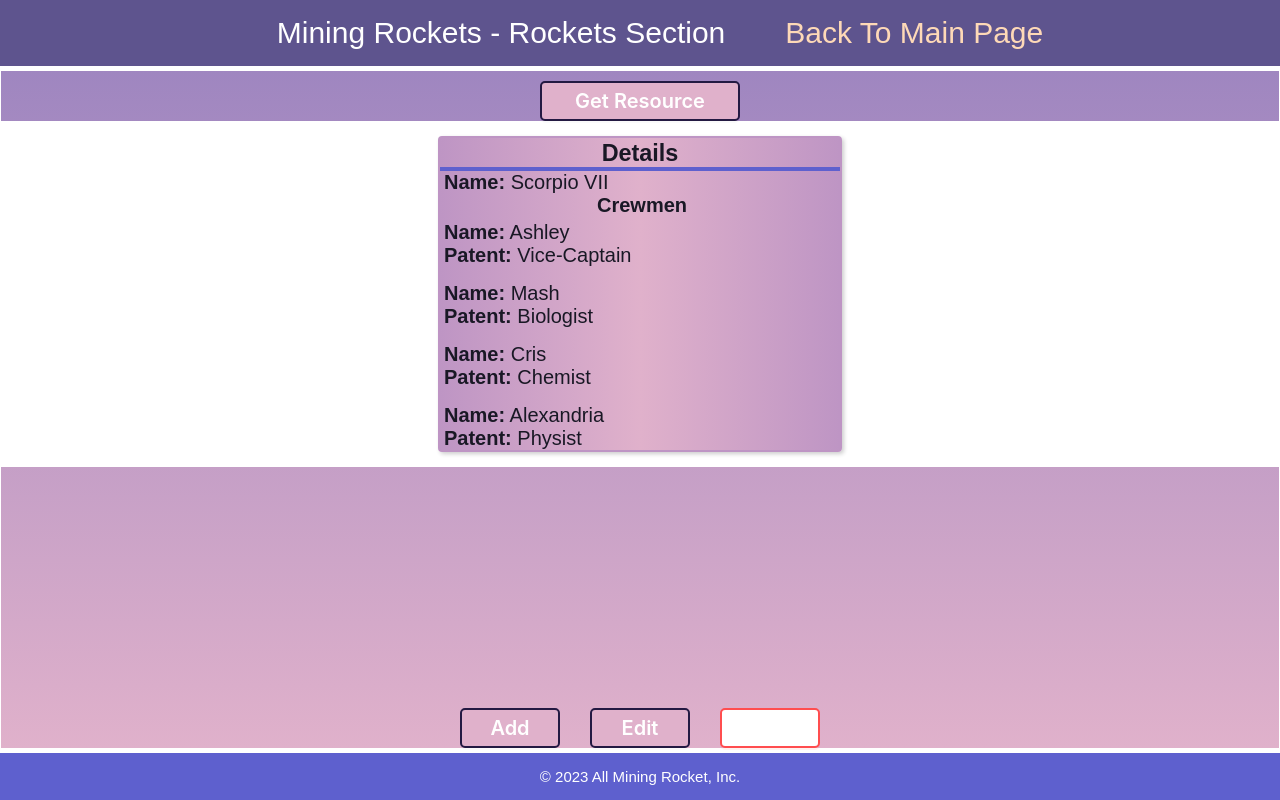
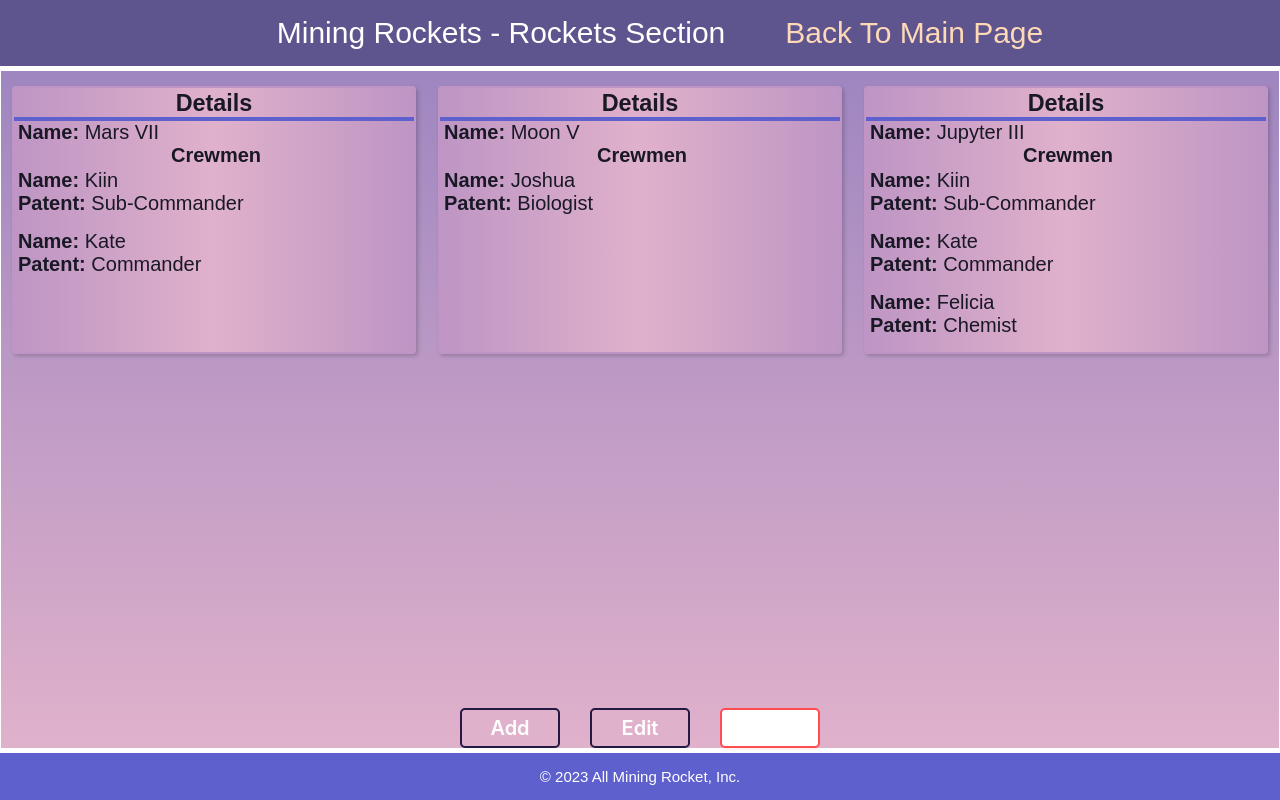
Before and after one commit to erianalves-plank/rocket-system-frontend, a React (Vite) app in the folder rocket-system-frontend/: page /crew in a window 1280 px wide. Built offline with nearby package versions, Linux system fonts and the light colour scheme; a web font is replaced by a local one.

Commit message:
Entities pages displaying data dynamic and initial refactoring towards using thwmw style

```diff
--- a/rocket-system-frontend/src/components/ButtonsManageResource.tsx
+++ b/rocket-system-frontend/src/components/ButtonsManageResource.tsx
@@ -5,7 +5,7 @@ import { Button, Modal } from 'antd'
 import { ThemeContext } from '../theme/ThemeContext'
 import { CustomForm } from './Form'
 
-function ButtonsMangaResource() {
+function ButtonsManageResource() {
   const theme = useContext(ThemeContext)
   const [isModalOpen, setIsModalOpen] = useState(false)
   const showModal = () => {
@@ -59,4 +59,4 @@ function ButtonsMangaResource() {
   )
 }
 
-export { ButtonsMangaResource }
+export { ButtonsManageResource }
--- a/rocket-system-frontend/src/components/cardContent/CardContentCrew.tsx
+++ b/rocket-system-frontend/src/components/cardContent/CardContentCrew.tsx
@@ -1,61 +1,52 @@
-const CardContentCrew = () => {
+import { ThemeContext } from "../../theme/ThemeContext"
+import { useContext } from 'react'
+
+interface DataCrew {
+  id: string
+  name: string
+  crewmen: object[]
+}
+
+const CardContentCrew: React.FC<DataCrew> = ({ name, crewmen }) => {
+
+
+  const theme = useContext(ThemeContext)
+
+  const crewmenSection = crewmen.map(item => {
+    const crewmanInfo = <>
+      <p style={{ margin: 0, paddingLeft: '4px' }}>
+        <strong>Name:</strong> {item.name}
+      </p>
+      <p style={{ margin: '0 0 15px 0', paddingLeft: '4px' }}>
+        <strong>Patent:</strong> {item.patent}
+      </p>
+    </>
+
+    return crewmanInfo;
+  })
+
+
   return (
     <div
-      style={{
-        display: 'flex',
-        flexDirection: 'column',
-        textAlign: 'center',
-        border: '2px solid #be95c4',
-        width: '400px',
-        margin: '15px auto',
-        borderRadius: '4px',
-        boxShadow: '2px 2px 4px rgba(0, 0, 0, 0.2)',
-        background: 'linear-gradient(to right, #be95c4, #e0b1cb, #be95c4)',
-      }}
+      style={theme.flexItemCrew}
     >
       <h3
-        style={{
-          marginTop: '2px',
-          marginBottom: 0,
-          borderBottom: '4px solid #5e60ce',
-        }}
+        style={theme.flexItemTitle}
       >
         Details
       </h3>
       <div>
         <p style={{ margin: 0, paddingLeft: '4px' }}>
-          <strong>Name:</strong> Scorpio VII
+          <strong>Name:</strong> {name}
         </p>
       </div>
       <div>
-        <h4 style={{ marginTop: 0, marginBottom: '4px', paddingLeft: '4px' }}>
+        <h4 style={theme.flexItemSub_Title}>
           Crewmen
         </h4>
+
         <div>
-          <p style={{ margin: 0, paddingLeft: '4px' }}>
-            <strong>Name:</strong> Ashley
-          </p>
-          <p style={{ margin: '0 0 15px 0', paddingLeft: '4px' }}>
-            <strong>Patent:</strong> Vice-Captain
-          </p>
-          <p style={{ margin: 0, paddingLeft: '4px' }}>
-            <strong>Name:</strong> Mash
-          </p>
-          <p style={{ margin: '0 0 15px 0', paddingLeft: '4px' }}>
-            <strong>Patent:</strong> Biologist
-          </p>
-          <p style={{ margin: 0, paddingLeft: '4px' }}>
-            <strong>Name:</strong> Cris
-          </p>
-          <p style={{ margin: '0 0 15px 0', paddingLeft: '4px' }}>
-            <strong>Patent:</strong> Chemist
-          </p>
-          <p style={{ margin: 0, paddingLeft: '4px' }}>
-            <strong>Name:</strong> Alexandria
-          </p>
-          <p style={{ margin: 0, paddingLeft: '4px' }}>
-            <strong>Patent:</strong> Physist
-          </p>
+          {crewmenSection}
         </div>
       </div>
     </div>
--- a/rocket-system-frontend/src/components/cardContent/CardContentLaunch.tsx
+++ b/rocket-system-frontend/src/components/cardContent/CardContentLaunch.tsx
@@ -1,17 +1,40 @@
-const CardContentLaunch = () => {
+import { ThemeContext } from '../../theme/ThemeContext.tsx'
+import { useContext } from 'react'
+
+interface DataCrew {
+  name: string
+  crewmen: object[]
+}
+
+interface DataLaunch {
+  launchCode: string
+  date: string
+  success: boolean
+  rocket: string
+  crew: DataCrew
+}
+
+
+const CardContentLaunch: React.FC<DataLaunch> = ({ launchCode, date, success, rocket, crew }) => {
+  const theme = useContext(ThemeContext);
+
+/*   const crewmenSection = crew.crewmen.map(item => {
+    const crewmanInfo = <>
+      <p style={{ margin: 0, paddingLeft: '30px' }}>
+        <strong>Name:</strong> {item.name}
+      </p>
+      <p style={{ margin: '0 0 15px 0', paddingLeft: '30px' }}>
+        <strong>Patent:</strong> {item.patent}
+      </p>
+    </>
+
+    return crewmanInfo;
+  })
+ */
+  const infoSuccess = success ? 'True' : 'False';
   return (
     <div
-      style={{
-        display: 'flex',
-        flexDirection: 'column',
-        textAlign: 'center',
-        border: '2px solid #be95c4',
-        width: '400px',
-        margin: '15px auto',
-        borderRadius: '4px',
-        boxShadow: '2px 2px 4px rgba(0, 0, 0, 0.2)',
-        background: 'linear-gradient(to right, #be95c4, #e0b1cb, #be95c4)',
-      }}
+      style={theme.flexItemCrew as React.CSSProperties}
     >
       <h3
         style={{
@@ -24,13 +47,13 @@ const CardContentLaunch = () => {
       </h3>
       <div>
         <p style={{ margin: 0, paddingLeft: '4px' }}>
-          <strong>Launch Code:</strong> BBC001
+          <strong>Launch Code:</strong> {launchCode}
         </p>
         <p style={{ margin: 0, paddingLeft: '4px' }}>
-          <strong>Date:</strong> 02/01/1999
+          <strong>Date:</strong> {date}
         </p>
         <p style={{ margin: 0, paddingLeft: '4px' }}>
-          <strong>Success:</strong> true
+          <strong>Success:</strong> {infoSuccess}
         </p>
       </div>
       <div>
@@ -39,7 +62,7 @@ const CardContentLaunch = () => {
         </h4>
         <div>
           <p style={{ margin: 0, paddingLeft: '4px' }}>
-            <strong>Name:</strong> Kraskovich
+            <strong>Name:</strong> {rocket}
           </p>
         </div>
         <h4
@@ -48,23 +71,17 @@ const CardContentLaunch = () => {
           Crew
         </h4>
         <div>
+
           <p style={{ margin: '0 0 10px 0', paddingLeft: '4px' }}>
-            <strong>Name:</strong> Shalashaska
+            <strong>Name:</strong> {crew.name}
           </p>
+
+{/*           <p style={{ marginTop: '5px', marginBottom: '2px', paddingLeft: '4px' }}>Crewmen</p>
+
           <div>
-            <p style={{ margin: 0, paddingLeft: '30px' }}>
-              <strong>Name:</strong> Ashley
-            </p>
-            <p style={{ margin: '0 0 15px 0', paddingLeft: '30px' }}>
-              <strong>Patent:</strong> Vice-Captain
-            </p>
-            <p style={{ margin: 0, paddingLeft: '30px' }}>
-              <strong>Name:</strong> Mash
-            </p>
-            <p style={{ margin: '0 0 15px 0', paddingLeft: '30px' }}>
-              <strong>Patent:</strong> Biologist
-            </p>
-          </div>
+            {crewmenSection}
+          </div> */}
+
         </div>
       </div>
     </div>
--- a/rocket-system-frontend/src/css/Page.css
+++ b/rocket-system-frontend/src/css/Page.css
@@ -13,7 +13,6 @@ li {
     font-size: 30px;
 }
 
-
 .container-rocket-page {
     font-size: 20px;
     background: linear-gradient(#9f86c0, #e0b1cb);
@@ -28,7 +27,6 @@ li {
     display: flex;
     flex-wrap: wrap;
     justify-content: space-evenly;
-    background-color: white;
     width: 100%;
 }
 .flex-item-page {
@@ -41,6 +39,7 @@ li {
     border-radius: 4px;
     width: 400px;
     box-shadow: 2px 2px 4px rgba(0, 0, 0, 0.2);
+    margin: 5px;
 
 }
 
--- /dev/null
+++ b/rocket-system-frontend/src/mockedData/dataCrew.tsx
@@ -0,0 +1,55 @@
+export default function GetCrews() {
+    const data = [
+        {
+            id: '1',
+            name: 'Mars VII',
+            crewmen: [
+                {
+                    id: '1',
+                    name: 'Kiin',
+                    patent: 'Sub-Commander'
+                },
+                {
+                    id: '2',
+                    name: 'Kate',
+                    patent: 'Commander'
+                },
+            ]
+        },
+        {
+            id: '2',
+            name: 'Moon V',
+            crewmen: [
+                {
+                    id: '3',
+                    name: 'Joshua',
+                    patent: 'Biologist'
+                },
+            ]
+        },
+        {
+            id: '3',
+            name: 'Jupyter III',
+            crewmen: [
+                {
+                    id: '1',
+                    name: 'Kiin',
+                    patent: 'Sub-Commander'
+                },
+                {
+                    id: '2',
+                    name: 'Kate',
+                    patent: 'Commander'
+                },
+                {
+                    id: '4',
+                    name: 'Felicia',
+                    patent: 'Chemist'
+                },
+            ]
+
+        }
+    ]
+
+    return data;
+}
--- /dev/null
+++ b/rocket-system-frontend/src/mockedData/dataLaunch.tsx
@@ -0,0 +1,34 @@
+export default function GetLaunchs() {
+    const data = [
+        {
+            id: "3bca4bf2-cdde-4c5b-b088-12498b4a9e2c",
+            launchCode: "BBC0102",
+            date: "05/11/23",
+            success: true,
+            rocket: {
+                id: "88b6428b-d09c-42be-be74-95ba55cdcd07",
+                name: "Denver"
+            },
+            crew: {
+                id: "4dca6810-524d-4f15-957c-b29485dda84c",
+                name: "Studying the Moon"
+            }
+        },
+        {
+            id: "b5bf6bb3-0c69-4ac5-81ad-94b8f07a95a9",
+            launchCode: "DFG0111",
+            date: "01/07/98",
+            success: false,
+            rocket: {
+                id: "4812562d-5e10-4015-aa03-dea4fd8090e0",
+                name: "Kastriminoff"
+            },
+            crew: {
+                id: "8654c293-a5b5-4148-86b8-f979e4055144",
+                name: "New Moon"
+            }
+        }
+    ]
+
+    return data;
+}
--- a/rocket-system-frontend/src/routes/crew.tsx
+++ b/rocket-system-frontend/src/routes/crew.tsx
@@ -1,27 +1,39 @@
 import { Button } from 'antd'
 import '../css/Page.css'
-import { ButtonsMangaResource } from '../components/ButtonsManageResource'
+import { ButtonsManageResource } from '../components/ButtonsManageResource'
 import { Footer } from '../components/Footer'
 import { NavbarContentPages } from '../components/NavbarContentPages'
 import { CardContentCrew } from '../components/cardContent/CardContentCrew'
+import GetCrews from '../mockedData/dataCrew.tsx'
+import { ThemeContext } from '../theme/ThemeContext.tsx'
+import { useContext } from 'react'
 
 function Crew() {
+
+  const theme = useContext(ThemeContext);
+
+  const cardsCrew = GetCrews().map(item => {
+    return <CardContentCrew key={item.id} id={item.id} name={item.name} crewmen={item.crewmen} />
+  })
+
   return (
     <div
-      style={{ minHeight: '100vh', display: 'flex', flexDirection: 'column' }}
+      style={theme.layoutContentPage as React.CSSProperties}
     >
       <NavbarContentPages />
+
       <main className="container-rocket-page" style={{ flex: 1 }}>
-        <Button className="btn" size="large" style={{ width: '200px' }}>
-          Get Resource
-        </Button>
 
         <div id="rocket-div">
-          <CardContentCrew />
+          {cardsCrew}
         </div>
-        <ButtonsMangaResource />
+
+        <ButtonsManageResource />
+
       </main>
+
       <Footer />
+
     </div>
   )
 }
--- a/rocket-system-frontend/src/routes/crewman.tsx
+++ b/rocket-system-frontend/src/routes/crewman.tsx
@@ -1,27 +1,29 @@
 import { Button } from 'antd'
 import '../css/Page.css'
-import { ButtonsMangaResource } from '../components/ButtonsManageResource'
+import { ButtonsManageResource } from '../components/ButtonsManageResource'
 import { Footer } from '../components/Footer'
 import { NavbarContentPages } from '../components/NavbarContentPages'
 import { CardContentCrewman } from '../components/cardContent/CardContentCrewman'
+import { ThemeContext } from '../theme/ThemeContext.tsx'
+import { useContext } from 'react'
 
 const Crewman = () => {
+
+  const theme = useContext(ThemeContext);
+
   return (
     <div
-      style={{ minHeight: '100vh', display: 'flex', flexDirection: 'column' }}
+      style={theme.layoutContentPage as React.CSSProperties}
     >
       <NavbarContentPages />
       <main className="container-rocket-page" style={{ flex: 1 }}>
-        <Button className="btn" size="large" style={{ width: '200px' }}>
-          Get Resource
-        </Button>
 
         <div id="rocket-div">
           <CardContentCrewman />
           <CardContentCrewman />
           <CardContentCrewman />
         </div>
-        <ButtonsMangaResource />
+        <ButtonsManageResource />
       </main>
       <Footer />
     </div>
--- a/rocket-system-frontend/src/routes/launch.tsx
+++ b/rocket-system-frontend/src/routes/launch.tsx
@@ -1,29 +1,31 @@
-import { Button, Card } from 'antd'
+import { ButtonsManageResource } from '../components/ButtonsManageResource'
+import { Footer } from '../components/Footer'
+import { NavbarContentPages } from '../components/NavbarContentPages'
+import { CardContentLaunch } from '../components/cardContent/CardContentLaunch'
 import '../css/Page.css'
-import { NavbarContentPages } from '../components/NavbarContentPages'
-import { Link } from 'react-router-dom'
-import { Layout, Menu } from 'antd'
-import { CardContentLaunch } from '../components/cardContent/CardContentLaunch'
-import { ButtonsMangaResource } from '../components/ButtonsManageResource'
-import { Footer } from '../components/Footer'
-
-const { Header } = Layout
+import { ThemeContext } from '../theme/ThemeContext.tsx'
+import { useContext } from 'react'
+import GetLaunchs from '../mockedData/dataLaunch.tsx'
 
 const Launch = () => {
+
+  const theme = useContext(ThemeContext);
+
+  const cardsLaunch = GetLaunchs().map(item => {
+    return <CardContentLaunch key={item.id} id={item.id} launchCode={item.launchCode} date={item.date} success={item.success} rocket={item.rocket.name} crew={item.crew} />
+  })
+
   return (
     <div
-      style={{ minHeight: '100vh', display: 'flex', flexDirection: 'column' }}
+      style={theme.layoutContentPage as React.CSSProperties}
     >
       <NavbarContentPages />
       <main className="container-rocket-page" style={{ flex: 1 }}>
-        <Button className="btn" size="large" style={{ width: '200px' }}>
-          Get Resource
-        </Button>
 
         <div id="rocket-div">
-          <CardContentLaunch />
+          {cardsLaunch}
         </div>
-        <ButtonsMangaResource />
+        <ButtonsManageResource />
       </main>
       <Footer />
     </div>
--- a/rocket-system-frontend/src/routes/rocket.tsx
+++ b/rocket-system-frontend/src/routes/rocket.tsx
@@ -1,42 +1,30 @@
 import { NavbarContentPages } from '../components/NavbarContentPages'
 import { Footer } from '../components/Footer'
-import { ButtonsMangaResource } from '../components/ButtonsManageResource'
+import { ButtonsManageResource } from '../components/ButtonsManageResource'
 import { CardContent } from '../components/cardContent/CardContent.tsx'
 import '../css/Page.css'
 import data from '../mockedData/dataRocketPage.tsx'
 import { Button } from 'antd'
 import { useState } from 'react'
+import { ThemeContext } from '../theme/ThemeContext.tsx'
+import { useContext } from 'react'
 
-function Rocket() {
-  const [showContent, setShowContent] = useState(false)
 
+const Rocket = () => {
+  const theme = useContext(ThemeContext);
   const cardsRocket = data.map(item => {
     return <CardContent key={item.id} id={item.id} name={item.name} />
   })
 
-  const handleShowContent = () => {
-    setShowContent(prev => {
-      return !prev
-    })
-  }
-
   return (
     <div
-      style={{ minHeight: '100vh', display: 'flex', flexDirection: 'column' }}
+      style={theme.layoutContentPage as React.CSSProperties}
     >
       <NavbarContentPages />
       <main className="container-rocket-page" style={{ flex: 1 }}>
-        <Button
-          className="btn"
-          size="large"
-          style={{ width: '200px' }}
-          onClick={handleShowContent}
-        >
-          Get Resource
-        </Button>
 
-        <div id="rocket-div">{showContent && cardsRocket}</div>
-        <ButtonsMangaResource />
+        <div id="rocket-div">{/* showContent &&  */cardsRocket}</div>
+        <ButtonsManageResource />
       </main>
       <Footer />
     </div>
--- a/rocket-system-frontend/src/theme/Theme.tsx
+++ b/rocket-system-frontend/src/theme/Theme.tsx
@@ -18,6 +18,11 @@ const theme = {
     display: 'flex',
     flexDirection: 'column' as const,
     justifyContent: 'space-evenly',
+  },
+  layoutContentPage: {
+    minHeight: '100vh',
+    display: 'flex',
+    flexDirection: 'column'
   },
   navbar: {
     listStyle: 'none',
@@ -63,6 +68,28 @@ const theme = {
     background: 'linear-gradient(to right, #9f86c0, #e0b1cb, #9f86c0)',
     padding: '0px 5px',
     borderRadius: '4px',
+    boxShadow: '2px 2px 4px rgba(0, 0, 0, 0.2)',
+  },
+  flexItemCrew: {
+    display: 'flex',
+    flexDirection: 'column',
+    textAlign: 'center',
+    border: '2px solid #be95c4',
+    width: '400px',
+    margin: '15px auto',
+    borderRadius: '4px',
+    boxShadow: '2px 2px 4px rgba(0, 0, 0, 0.2)',
+    background: 'linear-gradient(to right, #be95c4, #e0b1cb, #be95c4)',
+  },
+  flexItemTitle: {
+    marginTop: '2px',
+    marginBottom: 0,
+    borderBottom: '4px solid #5e60ce',
+  },
+  flexItemSub_Title: {
+    marginTop: 0,
+    marginBottom: '2px',
+    paddingLeft: '4px',
   },
   paragraph: {
     maxWidth: '300px',
```
Also changed, not shown: rocket-system-frontend/src/routes/root.tsx (+4 -5 lines).
